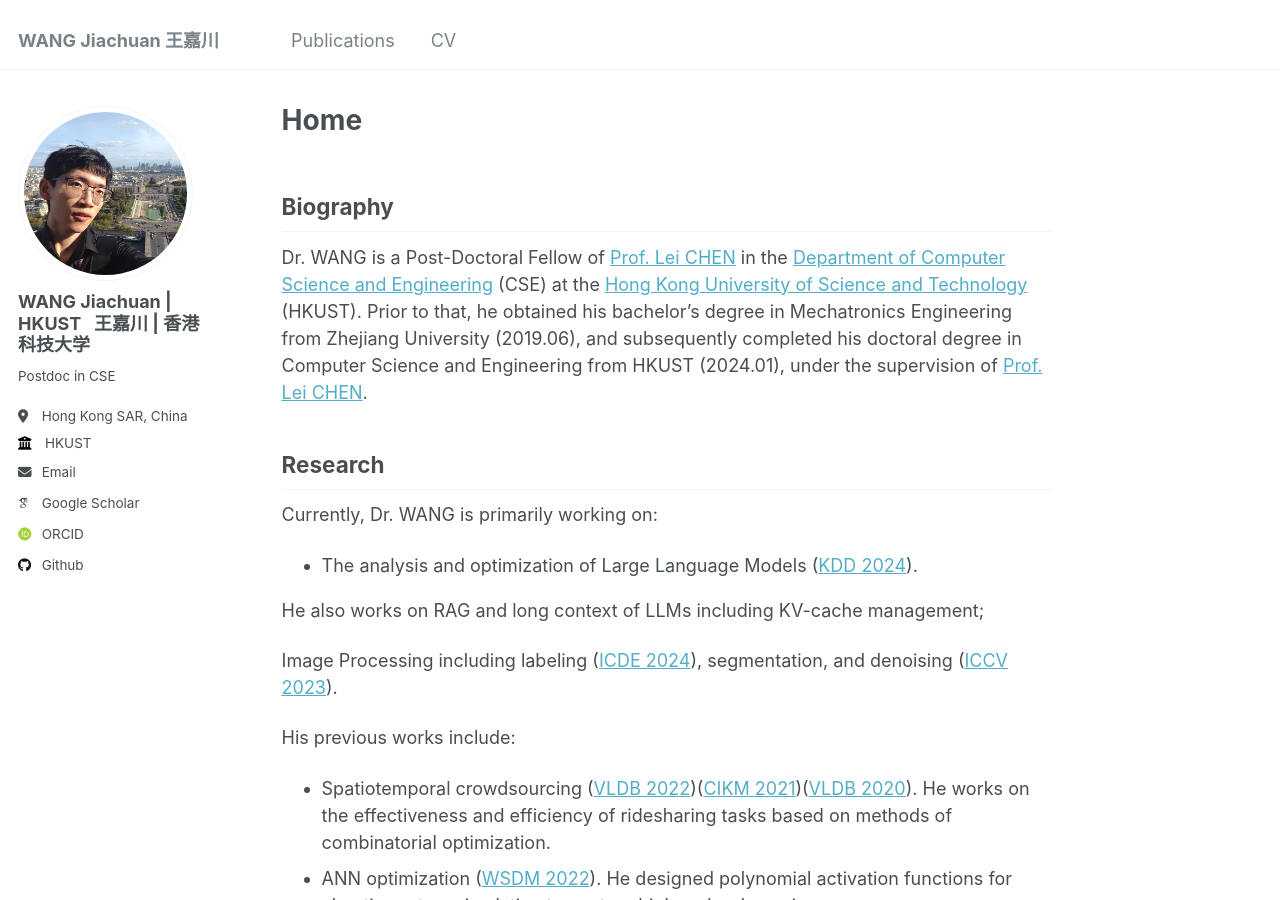
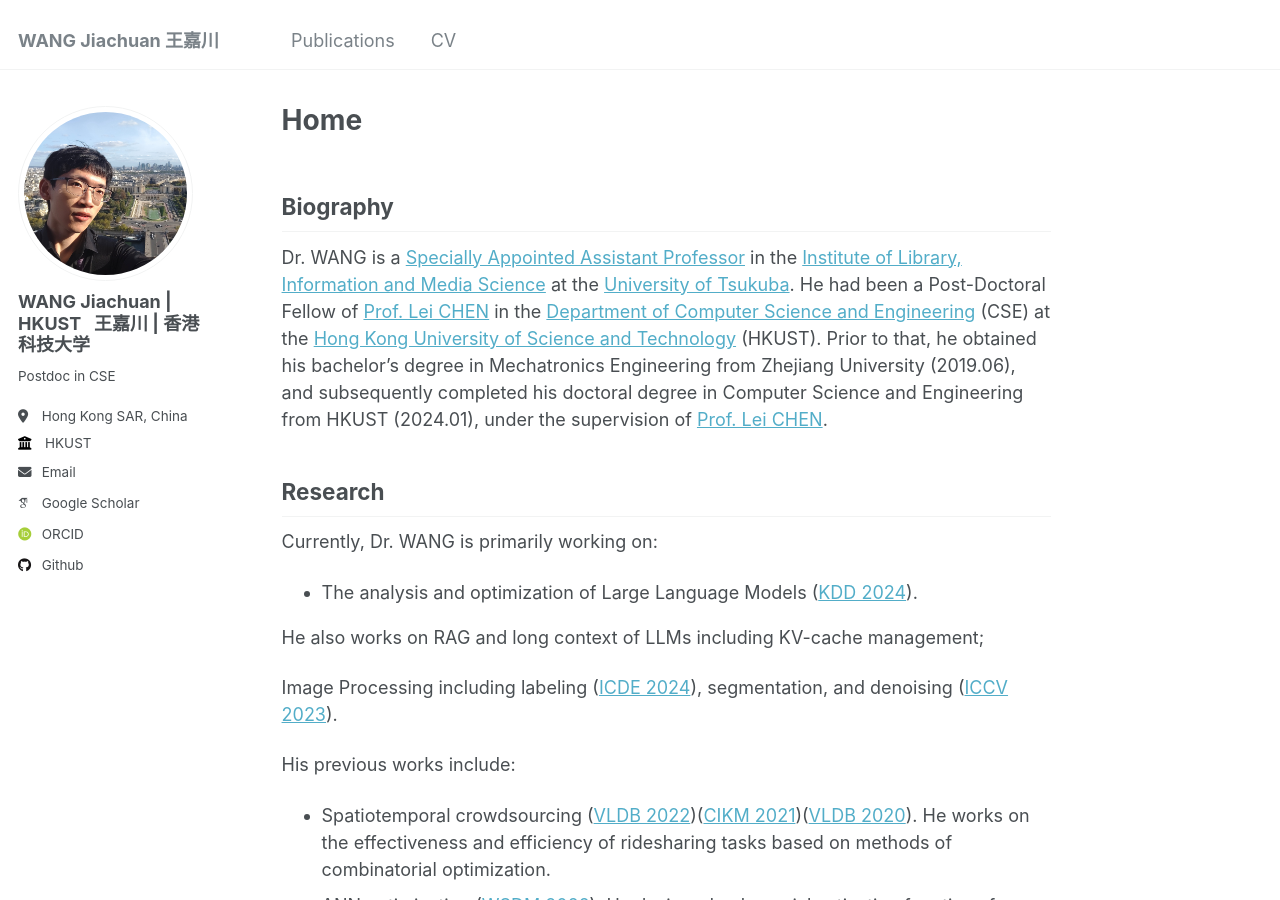
Before and after one commit to dominatorX/dominatorX.github.io, a Jekyll site: the page built from _pages/about.md, in a window 1280 px wide and 900 px high. Built offline with Jekyll 4.4.1, drawn with Linux system fonts in a browser that asks for light colours; some web fonts are replaced.

Commit message:
Update about.md

```diff
--- a/_pages/about.md
+++ b/_pages/about.md
@@ -9,7 +9,7 @@ redirect_from:
 
 
 ## Biography
-Dr. WANG is a Post-Doctoral Fellow of [Prof. Lei CHEN] in the [Department of Computer Science and Engineering] (CSE) at the [Hong Kong University of Science and Technology] (HKUST).  Prior to that, he obtained his bachelor's degree in Mechatronics Engineering from Zhejiang University (2019.06), and subsequently completed his doctoral degree in Computer Science and Engineering from HKUST (2024.01), under the supervision of [Prof. Lei CHEN].
+Dr. WANG is a [Specially Appointed Assistant Professor] in the [Institute of Library, Information and Media Science] at the [University of Tsukuba]. He had been a Post-Doctoral Fellow of [Prof. Lei CHEN] in the [Department of Computer Science and Engineering] (CSE) at the [Hong Kong University of Science and Technology] (HKUST).  Prior to that, he obtained his bachelor's degree in Mechatronics Engineering from Zhejiang University (2019.06), and subsequently completed his doctoral degree in Computer Science and Engineering from HKUST (2024.01), under the supervision of [Prof. Lei CHEN].
 
 ## Research
 Currently, Dr. WANG is primarily working on:
@@ -28,6 +28,9 @@ His previous works include:
 In addition to these works since his postgraduate research, Dr. WANG demonstrated an early aptitude for academic work. During his undergraduate studies, he published three papers ([CMS 2018])([MRE 2018])([AIP 2019]).
 
 ----
+[Specially Appointed Assistant Professor]: https://www.slis.tsukuba.ac.jp/grad/english/research/staff_e/principles-e/4216.html
+[Institute of Library, Information and Media Science]: https://www.slis.tsukuba.ac.jp/grad/english/Introduction/dept-e.html
+[University of Tsukuba]: https://www.tsukuba.ac.jp/en/
 [Prof. Lei CHEN]: https://www.hkust-gz.edu.cn/people/lei-chen/
 [Department of Computer Science and Engineering]: https://cse.hkust.edu.hk/
 [Hong Kong University of Science and Technology]: https://hkust.edu.hk/
```
